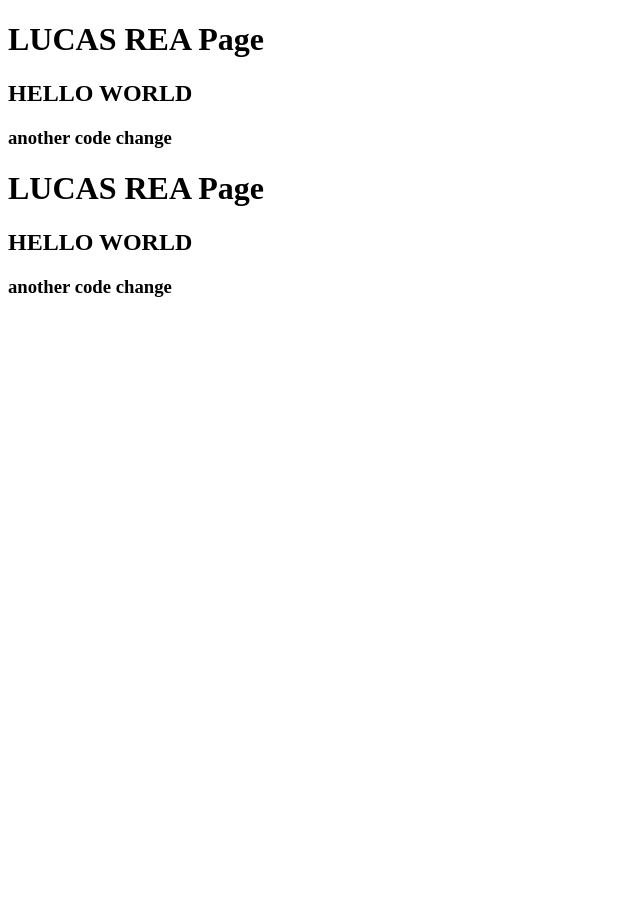
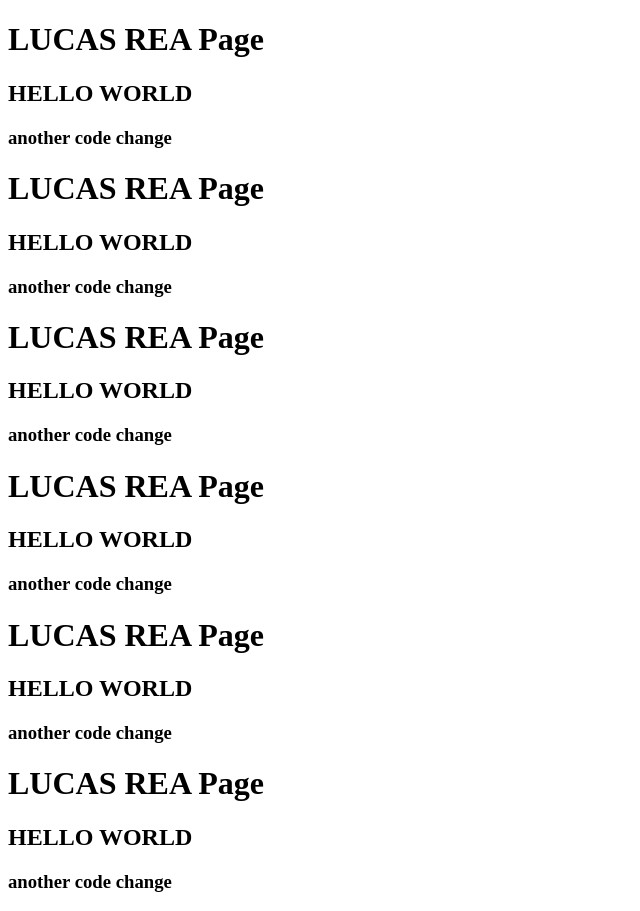
Before and after one commit to lucasrea/LucasReaPortfolio, a React app: page / in a window 1280 px wide. Shown: the whole page, without its empty margins (0-640 px from the left). Before the commit the page ends 800 px from the top, so only its background shows below. Built offline with nearby package versions, Linux system fonts and the light colour scheme.

Commit message:
more just code changes

```diff
--- a/src/main.jsx
+++ b/src/main.jsx
@@ -12,6 +12,18 @@ ReactDOM.createRoot(document.getElementById("root")).render(
     <h1>LUCAS REA Page</h1>
     <h2>HELLO WORLD</h2>
     <h3>another code change</h3>
+    <h1>LUCAS REA Page</h1>
+    <h2>HELLO WORLD</h2>
+    <h3>another code change</h3>
+    <h1>LUCAS REA Page</h1>
+    <h2>HELLO WORLD</h2>
+    <h3>another code change</h3>
+    <h1>LUCAS REA Page</h1>
+    <h2>HELLO WORLD</h2>
+    <h3>another code change</h3>
+    <h1>LUCAS REA Page</h1>
+    <h2>HELLO WORLD</h2>
+    <h3>another code change</h3>
   </div>
   // {/* </React.StrictMode> */}
   // ,
```
